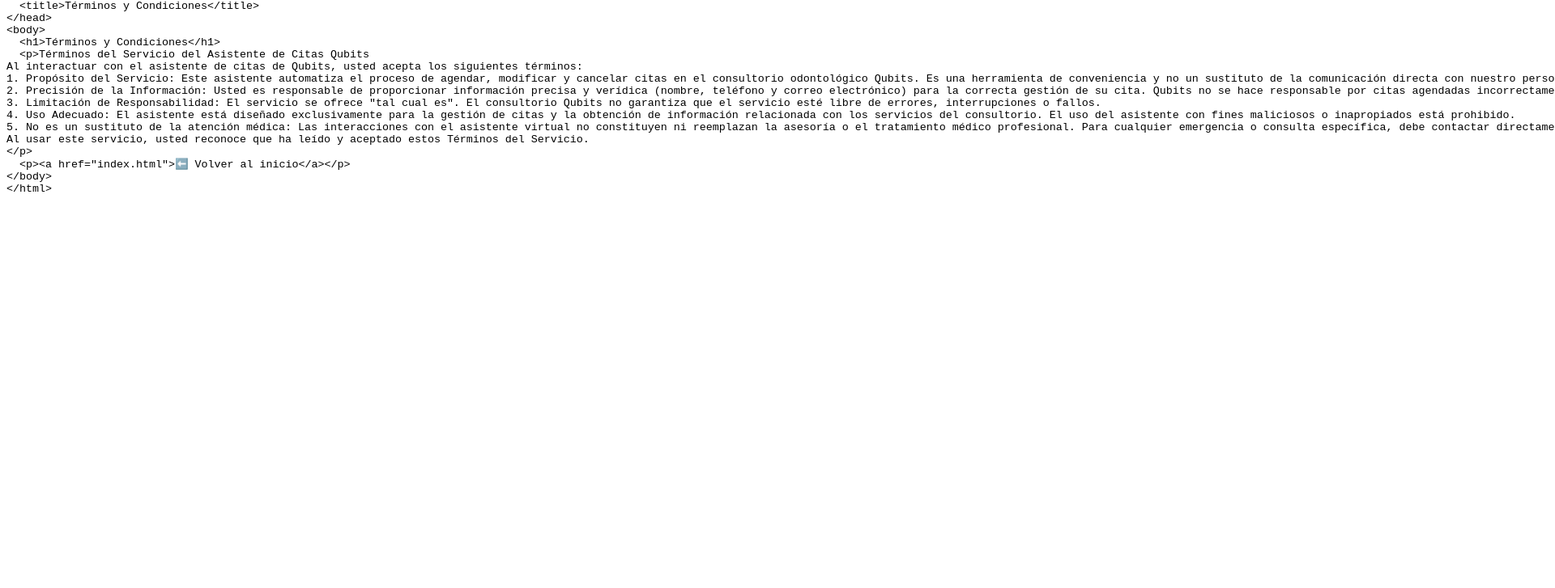
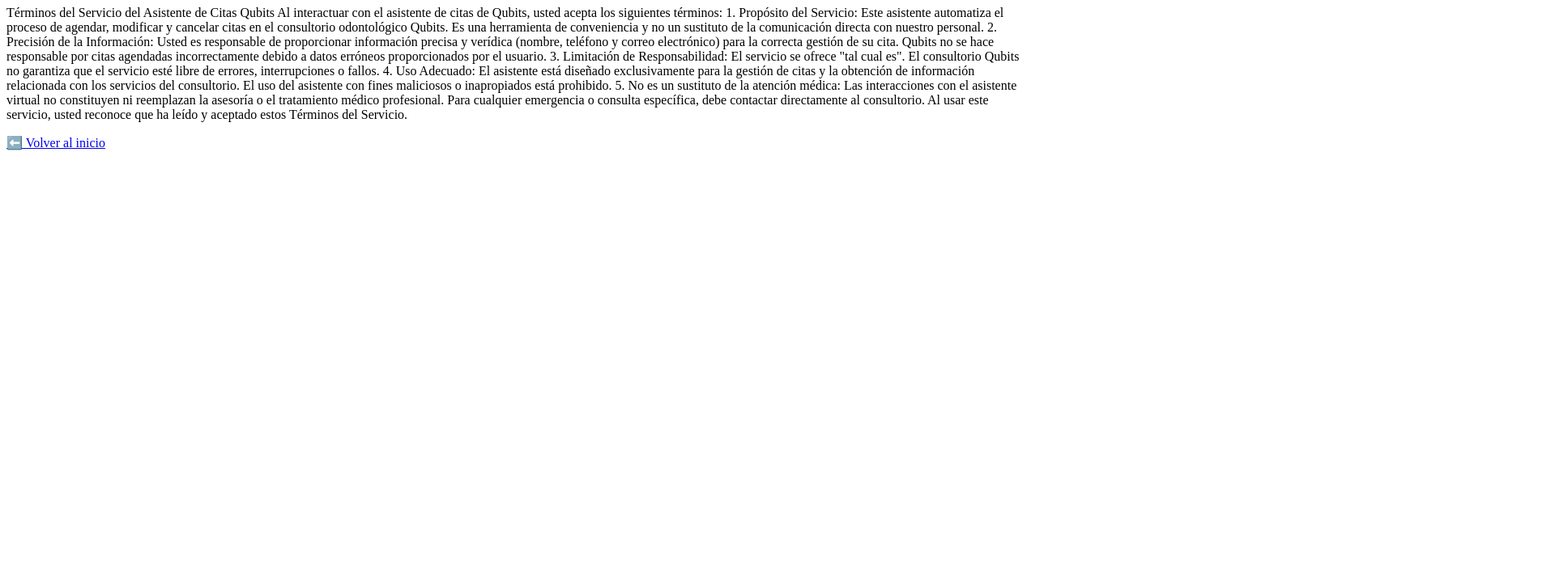
Before and after one commit to javierperezarg-cloud/qubits-politicas, a plain HTML site: page Terminos.html in a window 1280 px wide. Shown: the part 73-800 px from the top of the page at 81% size, 1920 px wide, since content can reach past the window. Drawn offline with Linux system fonts and the light colour scheme.

Commit message:
Update Terminos.html

```diff
--- a/Terminos.html
+++ b/Terminos.html
@@ -1,39 +1,26 @@
 <!DOCTYPE html>
-<html>
+<html lang="es">
 <head>
-	<meta http-equiv="content-type" content="text/html; charset=utf-8"/>
-	<title></title>
-	<meta name="generator" content="LibreOffice 24.8.1.2 (Linux)"/>
-	<meta name="created" content="00:00:00"/>
-	<meta name="changed" content="00:00:00"/>
-	<style type="text/css">
-		@page { size: 8.27in 11.69in; margin: 0.79in }
-		p { line-height: 115%; margin-bottom: 0.1in; background: transparent }
-		pre { background: transparent }
-		pre.western { font-family: "Liberation Mono", monospace; font-size: 10pt }
-		pre.cjk { font-family: "NSimSun", monospace; font-size: 10pt }
-		pre.ctl { font-family: "Liberation Mono", monospace; font-size: 10pt }
-	</style>
+  <meta charset="UTF-8">
+  <title>Términos y Condiciones</title>
 </head>
-<body lang="en-US" link="#000080" vlink="#800000" dir="ltr"><pre class="western">&lt;!DOCTYPE html&gt;
-&lt;html lang=&quot;es&quot;&gt;
-&lt;head&gt;
-  &lt;meta charset=&quot;UTF-8&quot;&gt;
-  &lt;title&gt;Términos y Condiciones&lt;/title&gt;
-&lt;/head&gt;
-&lt;body&gt;
-  &lt;h1&gt;Términos y Condiciones&lt;/h1&gt;
-  &lt;p&gt;Términos del Servicio del Asistente de Citas Qubits
+<body>
+  <h1>Términos y Condiciones</h1>
+  <p>Términos del Servicio del Asistente de Citas Qubits
 Al interactuar con el asistente de citas de Qubits, usted acepta los siguientes términos:
-1. Propósito del Servicio: Este asistente automatiza el proceso de agendar, modificar y cancelar citas en el consultorio odontológico Qubits. Es una herramienta de conveniencia y no un sustituto de la comunicación directa con nuestro personal.
-2. Precisión de la Información: Usted es responsable de proporcionar información precisa y verídica (nombre, teléfono y correo electrónico) para la correcta gestión de su cita. Qubits no se hace responsable por citas agendadas incorrectamente debido a datos erróneos proporcionados por el usuario.
-3. Limitación de Responsabilidad: El servicio se ofrece &quot;tal cual es&quot;. El consultorio Qubits no garantiza que el servicio esté libre de errores, interrupciones o fallos.
-4. Uso Adecuado: El asistente está diseñado exclusivamente para la gestión de citas y la obtención de información relacionada con los servicios del consultorio. El uso del asistente con fines maliciosos o inapropiados está prohibido.
-5. No es un sustituto de la atención médica: Las interacciones con el asistente virtual no constituyen ni reemplazan la asesoría o el tratamiento médico profesional. Para cualquier emergencia o consulta específica, debe contactar directamente al consultorio.
+1. Propósito del Servicio: Este asistente automatiza el proceso de agendar, modificar y cancelar citas en el consultorio odontológico Qubits.
+Es una herramienta de conveniencia y no un sustituto de la comunicación directa con nuestro personal.
+2. Precisión de la Información: Usted es responsable de proporcionar información precisa y verídica (nombre, teléfono y correo electrónico) para la correcta gestión de su cita.
+Qubits no se hace responsable por citas agendadas incorrectamente debido a datos erróneos proporcionados por el usuario.
+3. Limitación de Responsabilidad: El servicio se ofrece "tal cual es".
+El consultorio Qubits no garantiza que el servicio esté libre de errores, interrupciones o fallos.
+4. Uso Adecuado: El asistente está diseñado exclusivamente para la gestión de citas y la obtención de información relacionada con los servicios del consultorio.
+El uso del asistente con fines maliciosos o inapropiados está prohibido.
+5. No es un sustituto de la atención médica: Las interacciones con el asistente virtual no constituyen ni reemplazan la asesoría o el tratamiento médico profesional.
+Para cualquier emergencia o consulta específica, debe contactar directamente al consultorio.
 Al usar este servicio, usted reconoce que ha leído y aceptado estos Términos del Servicio.
-&lt;/p&gt;
-  &lt;p&gt;&lt;a href=&quot;index.html&quot;&gt;⬅️ Volver al inicio&lt;/a&gt;&lt;/p&gt;
-&lt;/body&gt;
-&lt;/html&gt;</pre>
-</body>
+</p>
+  <p><a href="Index.html">⬅️ Volver al inicio</a></p>
+
+  </body>
 </html>
```
